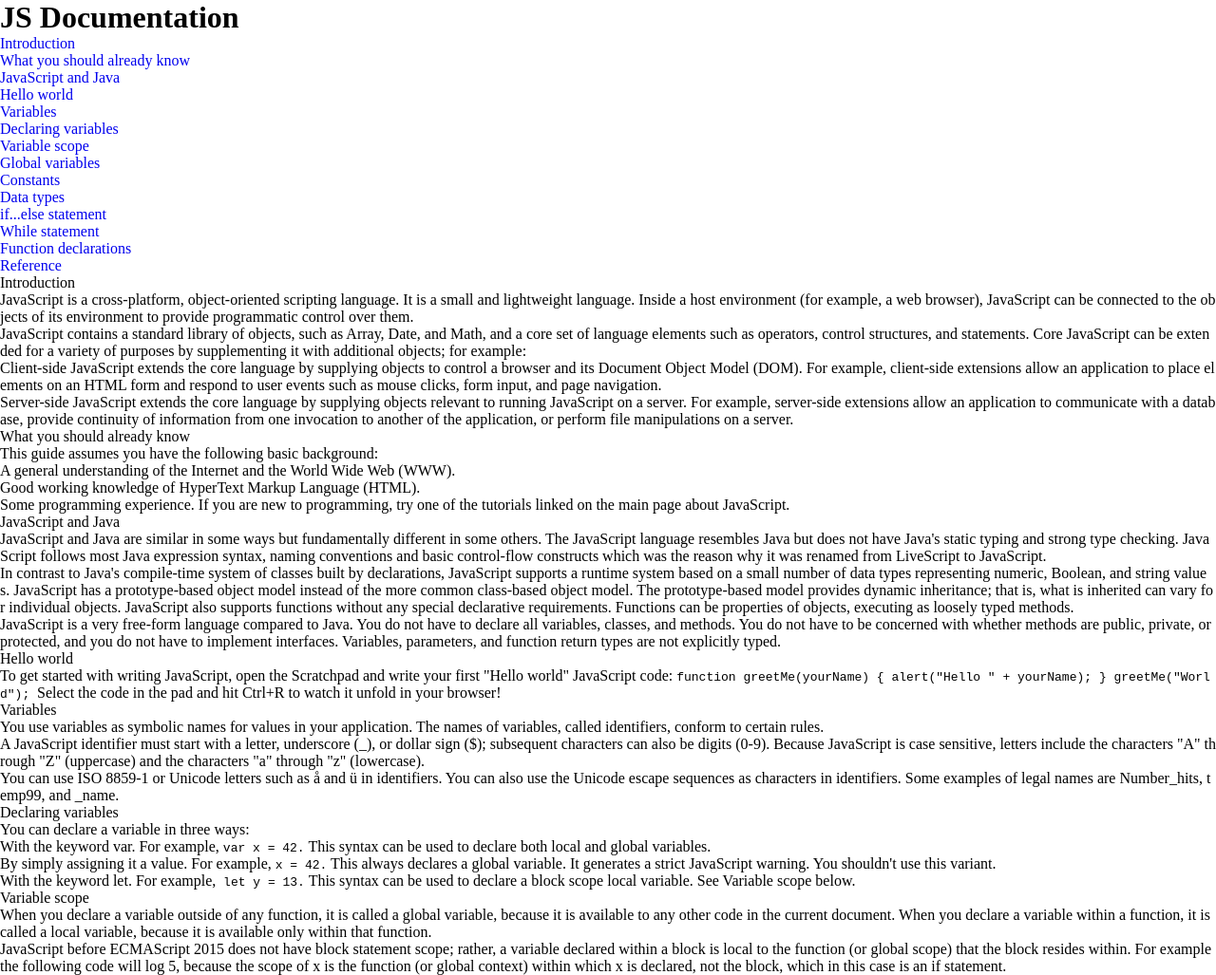
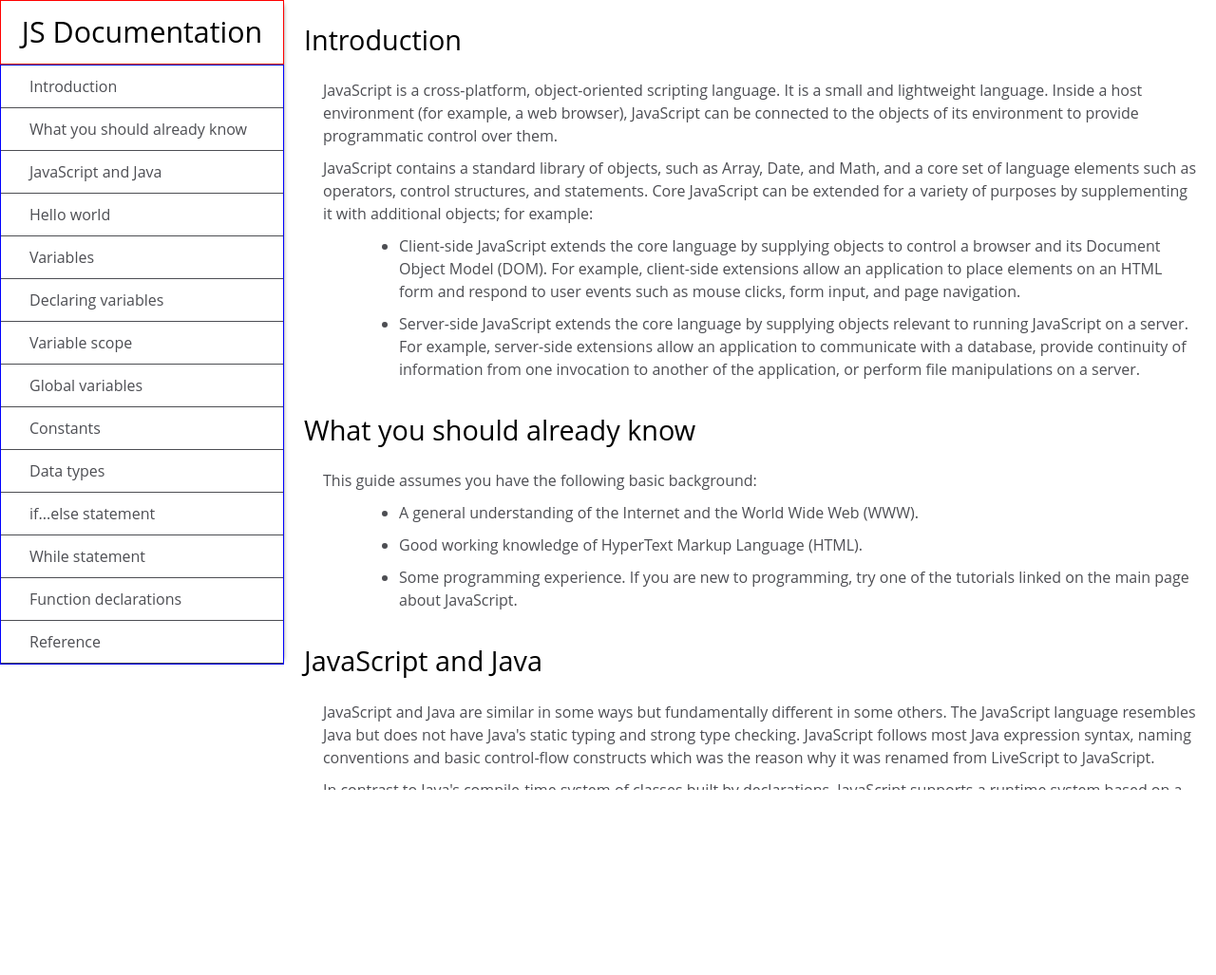
Before and after one commit to hyun5292/no-clone-coding, a plain HTML site: page docpg/index.html in a window 1280 px wide. Shown: the top 1027 px of the page at 95% size. After the commit the page ends 800 px from the top, so only its background shows below. Drawn offline with Linux system fonts and the light colour scheme.

Commit message:
DocPg css 파일
일단 좌측 nav scroll 빼고 다 됐당
너는 왜 scroll이 안되닝ㅠㅠ

```diff
--- a/docpg/css/style.scss
+++ b/docpg/css/style.scss
@@ -0,0 +1,77 @@
+body {
+    font-family: 'Open Sans', Arial, sans-serif;
+    line-height: 1.5;
+    word-break: normal;
+    color: #4d4e53;
+    background-color: #fff;
+    overflow: hidden;
+}
+
+.wrap {
+    .left-nav {
+        width: 299px;
+        box-shadow: 4px 0 5px -5px #666;
+        .logo {
+            padding: 10px 0;
+            text-align: center;
+            border: 1px solid red;
+            h1 {
+                font-size: 1.9rem;
+                font-weight: 500;
+                color: #000;
+            }
+        }
+        nav {
+            ul {
+                height: 100%;
+                overflow: scroll;
+                border: 1px solid blue;
+                li {
+                    padding: 10px 30px;
+                    border-bottom: 1px solid #4d4e53;
+                    a {
+                        color: #4d4e53;
+                        cursor: pointer;
+                    }
+                }
+            }
+        }
+    }
+    .cont {
+        position: fixed;
+        padding: 20px;
+        top: 0;
+        left: 300px;
+        height: 99%;
+        overflow: scroll;
+        section {
+            margin-bottom: 30px;
+            header {
+                margin-bottom: 20px;
+                font-size: 1.8rem;
+                font-weight: 500;
+                color: #000;
+            }
+            article {
+                padding-left: 20px;
+                p {
+                    margin: 10px 0;
+                }
+                ul {
+                    margin-bottom: 10px;
+                    padding-left: 80px;
+                    li {
+                        margin-bottom: 10px;
+                    }
+                }
+                code {
+                    display: block;
+                    margin: 10px;
+                    padding: 20px 15px;
+                    border-radius: 5px;
+                    background: #f7f7f7;
+                }
+            }
+        }
+    }
+}
```
Also changed, not shown: docpg/css/style.css.
